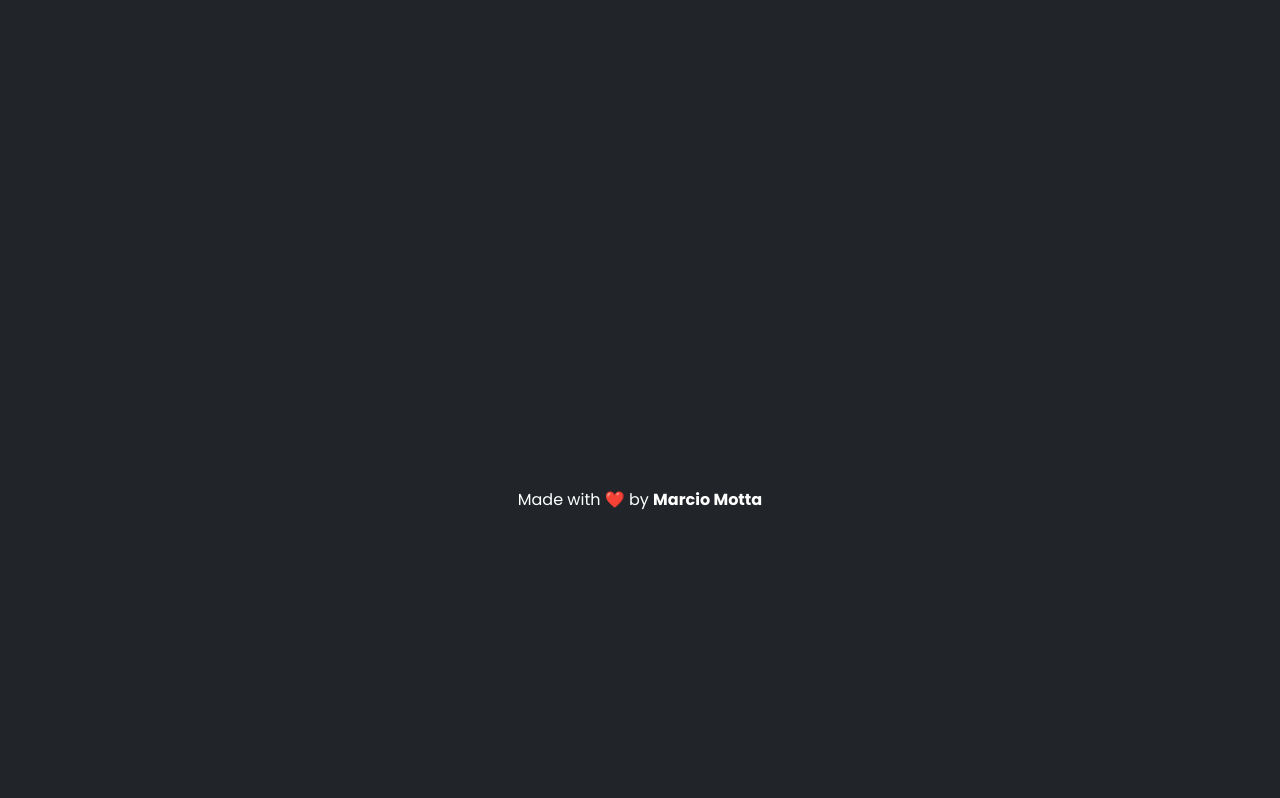
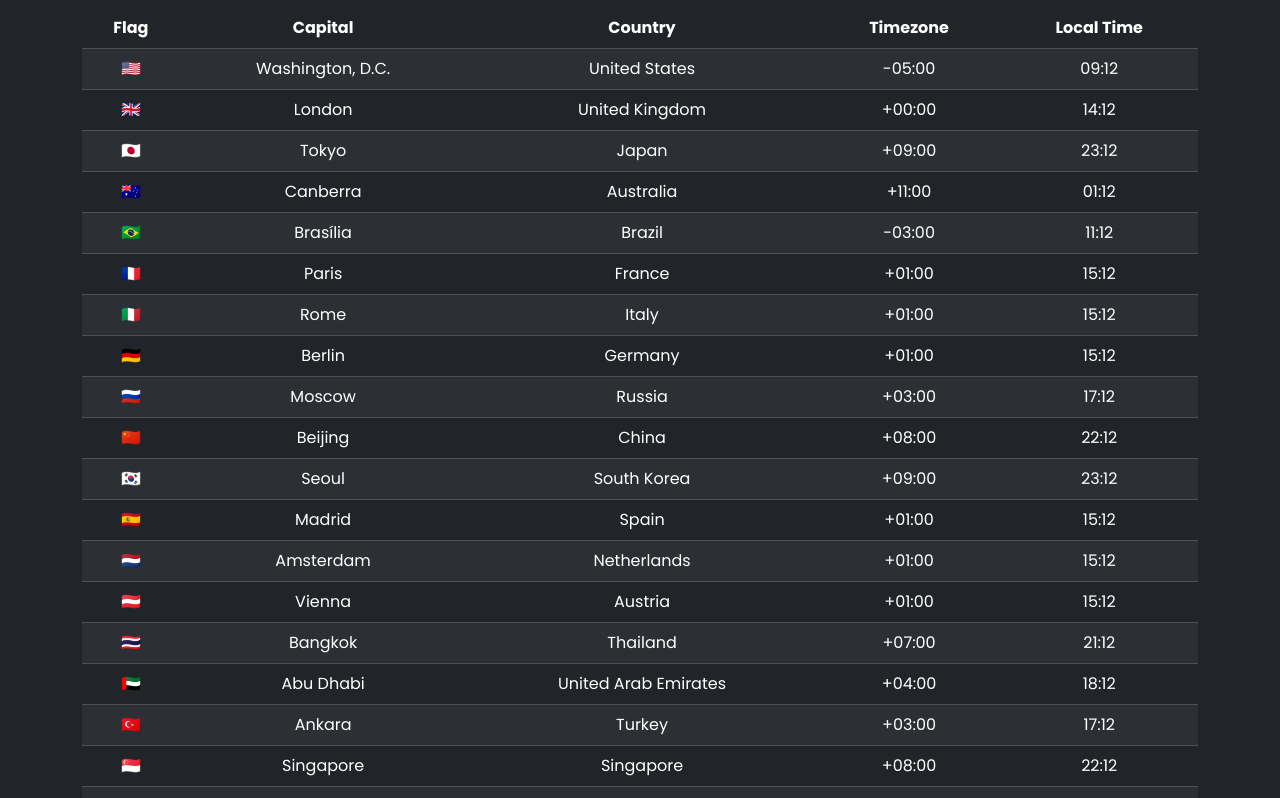
Before and after one commit to mottamarcio/theworldclocks, a React (Vite) app: page / in a window 1280 px wide. Shown: the part 480-1278 px from the top of the page. Before the commit the page ends 1008 px from the top, so only its background shows below. Built offline with nearby package versions, Linux system fonts and the light colour scheme; no server answers.

Commit message:
Add WorldClockTable wwith the hour of some capitals

```diff
--- a/package.json
+++ b/package.json
@@ -12,6 +12,7 @@
   "dependencies": {
     "axios": "^1.7.9",
     "bootstrap": "^5.3.3",
+    "moment-timezone": "^0.5.46",
     "react": "^18.3.1",
     "react-dom": "^18.3.1"
   },
--- a/src/App.tsx
+++ b/src/App.tsx
@@ -1,6 +1,7 @@
 import Clockcard from "./components/Clockcard"
 import Footer from "./components/Footer"
 import Navbar from "./components/Navbar"
+import WorldClockTable from "./components/WorldClockTable"
 
 function App() {
 
@@ -9,6 +10,7 @@
       <Navbar />
       <div className="container my-5">
         <Clockcard />
+        <WorldClockTable />
       </div>
       <Footer />
     </>
--- a/src/components/Clockcard.tsx
+++ b/src/components/Clockcard.tsx
@@ -37,7 +37,7 @@
     }, [time]);
 
     return (
-        <div className="card text-center my-5 border-0 min-vh-100">
+        <div className="card text-center my-5 border-0">
             <div className="card-body bg-dark">
                 <p className="clock text-white">{time}</p>
                 <p className="card-title text-white">{date}</p>
--- /dev/null
+++ b/src/components/WorldClockTable.tsx
@@ -0,0 +1,63 @@
+import { useEffect, useState } from 'react';
+import { cities } from '../data/cities';
+import moment from 'moment-timezone';
+
+interface CityWithTime {
+    name: string;
+    country: string;
+    timezone: string;
+    capital: string;
+    flag: string;
+    localTime: string;
+}
+
+const WorldClockTable = () => {
+    const [cityData, setCityData] = useState<CityWithTime[]>([]);
+
+    useEffect(() => {
+        const updateTimes = () => {
+            const currentGmtTime = moment.utc();
+            const updatedCities = cities.map(city => {
+                const localTime = currentGmtTime.clone().utcOffset(city.timezone).format('HH:mm');
+
+                return { ...city, localTime };
+            });
+
+            setCityData(updatedCities);
+        };
+
+        updateTimes();
+        const timer = setInterval(updateTimes, 1000);
+
+        return () => clearInterval(timer);
+    }, []);
+
+    return (
+        <div className="table-responsive mt-4">
+            <table className="table table-striped table-dark text-center">
+                <thead className="thead-dark">
+                    <tr>
+                        <th>Flag</th>
+                        <th>Capital</th>
+                        <th>Country</th>
+                        <th>Timezone</th>
+                        <th>Local Time</th>
+                    </tr>
+                </thead>
+                <tbody>
+                    {cityData.map((city, index) => (
+                        <tr key={index}>
+                            <td>{city.flag}</td>
+                            <td>{city.capital}</td>
+                            <td>{city.country}</td>
+                            <td>{city.timezone}</td>
+                            <td>{city.localTime}</td>
+                        </tr>
+                    ))}
+                </tbody>
+            </table>
+        </div>
+    );
+};
+
+export default WorldClockTable;
--- /dev/null
+++ b/src/data/cities.ts
@@ -0,0 +1,32 @@
+import moment from 'moment-timezone';
+
+interface City {
+    name: string;
+    country: string;
+    timezone: string;
+    capital: string;
+    flag: string;
+}
+
+export const cities: City[] = [
+  { name: 'New York', country: 'United States', timezone: moment.tz('America/New_York').format('Z'), capital: 'Washington, D.C.', flag: '🇺🇸' },
+  { name: 'London', country: 'United Kingdom', timezone: moment.tz('Europe/London').format('Z'), capital: 'London', flag: '🇬🇧' },
+  { name: 'Tokyo', country: 'Japan', timezone: moment.tz('Asia/Tokyo').format('Z'), capital: 'Tokyo', flag: '🇯🇵' },
+  { name: 'Sydney', country: 'Australia', timezone: moment.tz('Australia/Sydney').format('Z'), capital: 'Canberra', flag: '🇦🇺' },
+  { name: 'São Paulo', country: 'Brazil', timezone: moment.tz('America/Sao_Paulo').format('Z'), capital: 'Brasília', flag: '🇧🇷' },
+  { name: 'Paris', country: 'France', timezone: moment.tz('Europe/Paris').format('Z'), capital: 'Paris', flag: '🇫🇷' },
+  { name: 'Rome', country: 'Italy', timezone: moment.tz('Europe/Rome').format('Z'), capital: 'Rome', flag: '🇮🇹' },
+  { name: 'Berlin', country: 'Germany', timezone: moment.tz('Europe/Berlin').format('Z'), capital: 'Berlin', flag: '🇩🇪' },
+  { name: 'Moscow', country: 'Russia', timezone: moment.tz('Europe/Moscow').format('Z'), capital: 'Moscow', flag: '🇷🇺' },
+  { name: 'Beijing', country: 'China', timezone: moment.tz('Asia/Shanghai').format('Z'), capital: 'Beijing', flag: '🇨🇳' },
+  { name: 'Seoul', country: 'South Korea', timezone: moment.tz('Asia/Seoul').format('Z'), capital: 'Seoul', flag: '🇰🇷' },
+  { name: 'Madrid', country: 'Spain', timezone: moment.tz('Europe/Madrid').format('Z'), capital: 'Madrid', flag: '🇪🇸' },
+  { name: 'Amsterdam', country: 'Netherlands', timezone: moment.tz('Europe/Amsterdam').format('Z'), capital: 'Amsterdam', flag: '🇳🇱' },
+  { name: 'Vienna', country: 'Austria', timezone: moment.tz('Europe/Vienna').format('Z'), capital: 'Vienna', flag: '🇦🇹' },
+  { name: 'Bangkok', country: 'Thailand', timezone: moment.tz('Asia/Bangkok').format('Z'), capital: 'Bangkok', flag: '🇹🇭' },
+  { name: 'Dubai', country: 'United Arab Emirates', timezone: moment.tz('Asia/Dubai').format('Z'), capital: 'Abu Dhabi', flag: '🇦🇪' },
+  { name: 'Istanbul', country: 'Turkey', timezone: moment.tz('Europe/Istanbul').format('Z'), capital: 'Ankara', flag: '🇹🇷' },
+  { name: 'Singapore', country: 'Singapore', timezone: moment.tz('Asia/Singapore').format('Z'), capital: 'Singapore', flag: '🇸🇬' },
+  { name: 'Los Angeles', country: 'United States', timezone: moment.tz('America/Los_Angeles').format('Z'), capital: 'Washington, D.C.', flag: '🇺🇸' },
+  { name: 'Toronto', country: 'Canada', timezone: moment.tz('America/Toronto').format('Z'), capital: 'Ottawa', flag: '🇨🇦' }
+];
```
Also changed, not shown: 1 other file (tests, documents, lock files or other folders).
